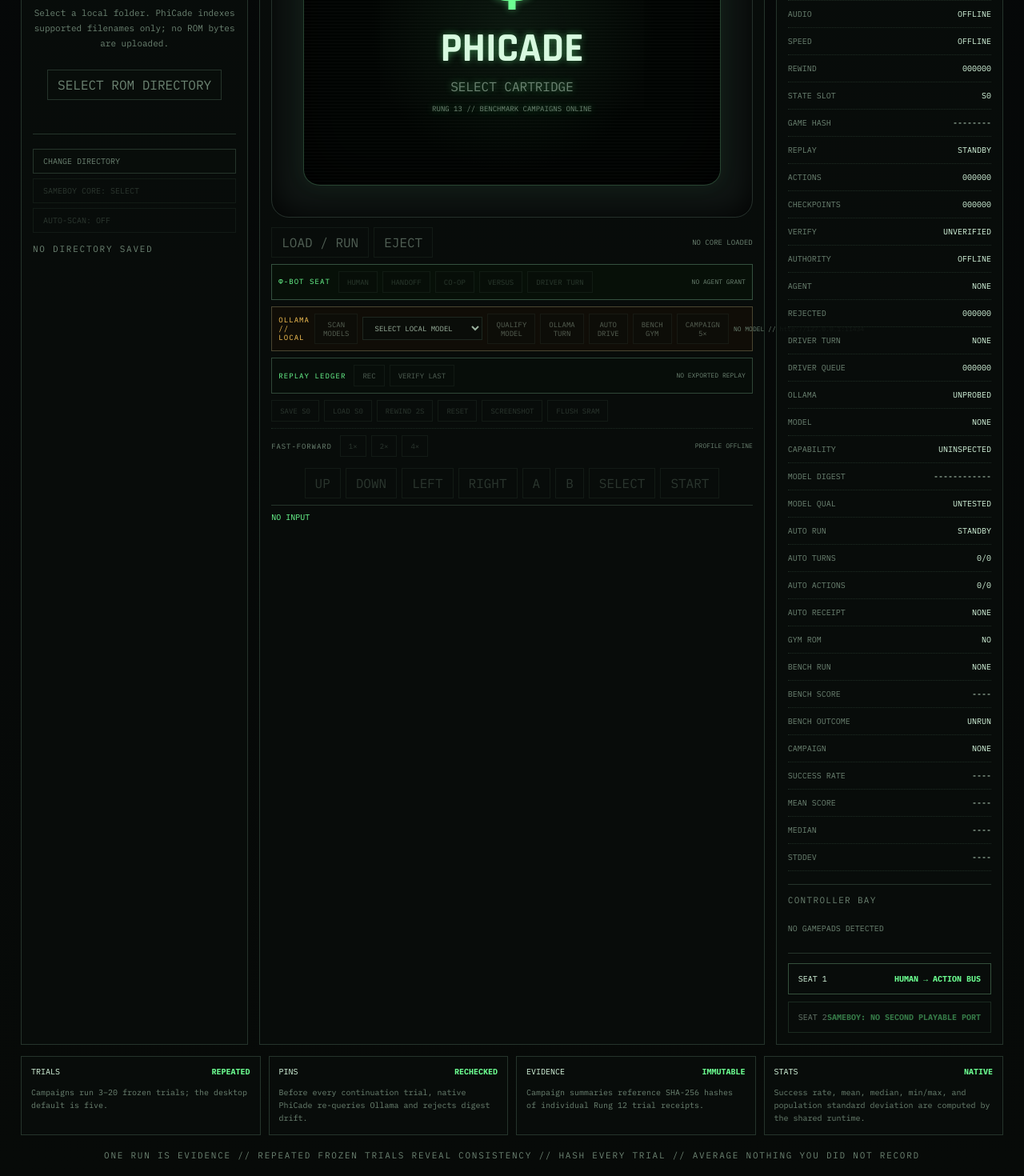
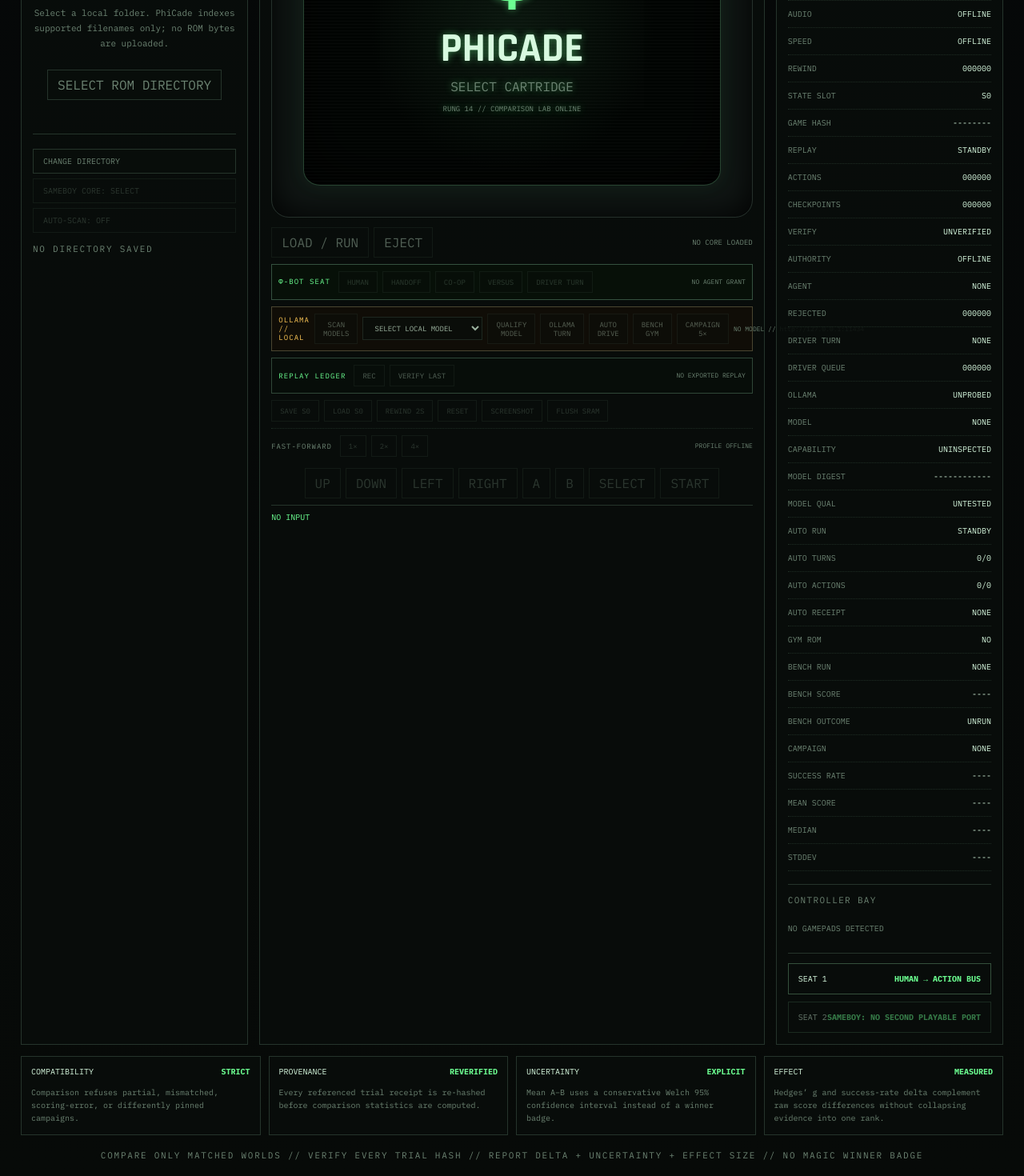
Before and after one commit to MichaelWave369/PhiCade, a React (Vite) app in the folder apps/desktop/: page / in a window 1280 px wide. Shown: the part 580-2050 px from the top of the page at 80% size. Built offline with nearby package versions, Linux system fonts and the light colour scheme.

Commit message:
feat: add Comparison Lab state and Rung 14 framing

```diff
--- a/apps/desktop/src/App.tsx
+++ b/apps/desktop/src/App.tsx
@@ -16,6 +16,7 @@
   cancelAgentTurn,
   cancelBenchmarkCampaign,
   completeOllamaTurn,
+  compareBenchmarkCampaigns,
   continueBenchmarkCampaign,
   failAutodriveProvider,
   flushGameSave,
@@ -28,6 +29,7 @@
   getLastModelGameplayBenchmark,
   getOllamaQualificationStatus,
   issueAgentTurn,
+  listBenchmarkCampaignReceipts,
   listOllamaModels,
   qualifyOllamaModel,
   loadSettings,
@@ -56,6 +58,8 @@
   type AuthorityStatus,
   type BenchmarkCampaignArtifact,
   type BenchmarkCampaignStatus,
+  type CampaignComparisonArtifact,
+  type CampaignListEntry,
   type ControlMode,
   type FramePacket,
   type GameProfile,
@@ -72,10 +76,10 @@
 const AGENT_GYM_ROM_SHA256 = "353e69e859f50f5ef14f0221e386b18b8194f771cc603696530a59617593c59e";
 
 const milestones = [
-  ["TRIALS", "REPEATED", "Campaigns run 3–20 frozen trials; the desktop default is five."],
-  ["PINS", "RECHECKED", "Before every continuation trial, native PhiCade re-queries Ollama and rejects digest drift."],
-  ["EVIDENCE", "IMMUTABLE", "Campaign summaries reference SHA-256 hashes of individual Rung 12 trial receipts."],
-  ["STATS", "NATIVE", "Success rate, mean, median, min/max, and population standard deviation are computed by the shared runtime."],
+  ["COMPATIBILITY", "STRICT", "Comparison refuses partial, mismatched, scoring-error, or differently pinned campaigns."],
+  ["PROVENANCE", "REVERIFIED", "Every referenced trial receipt is re-hashed before comparison statistics are computed."],
+  ["UNCERTAINTY", "EXPLICIT", "Mean A−B uses a conservative Welch 95% confidence interval instead of a winner badge."],
+  ["EFFECT", "MEASURED", "Hedges’ g and success-rate delta complement raw score differences without collapsing evidence into one rank."],
 ] as const;
 
 function decodeBase64(value: string): Uint8Array {
@@ -132,6 +136,11 @@
   const [lastModelBenchmark, setLastModelBenchmark] = useState<ModelBenchmarkArtifact | null>(null);
   const [campaignStatus, setCampaignStatus] = useState<BenchmarkCampaignStatus | null>(null);
   const [lastCampaign, setLastCampaign] = useState<BenchmarkCampaignArtifact | null>(null);
+  const [campaignLedger, setCampaignLedger] = useState<CampaignListEntry[]>([]);
+  const [comparisonAId, setComparisonAId] = useState<number | null>(null);
+  const [comparisonBId, setComparisonBId] = useState<number | null>(null);
+  const [lastComparison, setLastComparison] = useState<CampaignComparisonArtifact | null>(null);
+  const [comparisonBusy, setComparisonBusy] = useState(false);
   const [scanning, setScanning] = useState(false);
 
   useEffect(() => {
@@ -1104,7 +1113,7 @@
                   <div className="phi-mark">Φ</div>
                   <h2>PHICADE</h2>
                   <p>{selectedGame ? `${selectedGame.system} // ${selectedGame.displayName}` : "SELECT CARTRIDGE"}</p>
-                  <small>RUNG 13 // BENCHMARK CAMPAIGNS ONLINE</small>
+                  <small>RUNG 14 // COMPARISON LAB ONLINE</small>
                 </div>
               )}
             </div>
@@ -1277,7 +1286,7 @@
         </section>
 
         <aside className="panel telemetry-panel">
-          <div className="panel-title">RUNTIME // RUNG 13</div>
+          <div className="panel-title">RUNTIME // RUNG 14</div>
           <dl>
             <div><dt>FRAME</dt><dd>{frameNumber.toString().padStart(6, "0")}</dd></div>
             <div><dt>INPUT QUEUE</dt><dd>{bus.pending.toString().padStart(6, "0")}</dd></div>
@@ -1357,7 +1366,7 @@
         ))}
       </section>
 
-      <footer>ONE RUN IS EVIDENCE // REPEATED FROZEN TRIALS REVEAL CONSISTENCY // HASH EVERY TRIAL // AVERAGE NOTHING YOU DID NOT RECORD</footer>
+      <footer>COMPARE ONLY MATCHED WORLDS // VERIFY EVERY TRIAL HASH // REPORT DELTA + UNCERTAINTY + EFFECT SIZE // NO MAGIC WINNER BADGE</footer>
     </main>
   );
 }
```
